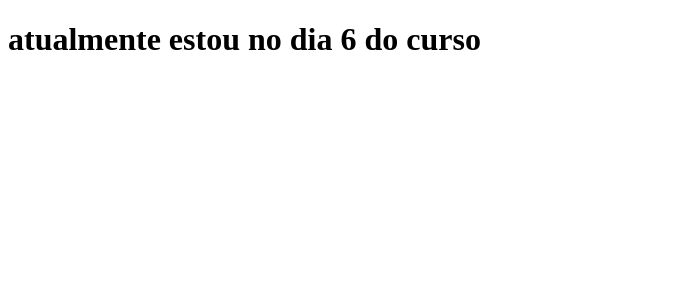
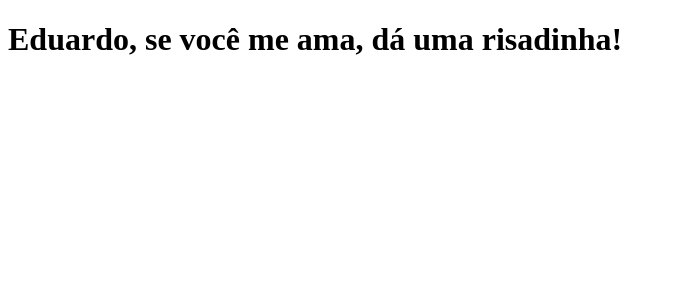
Before and after one commit to mariahoppe/clone.tabnews, a Next.js app: page / in a window 1280 px wide. Shown: the top 300 px of the page, without its empty margins (0-675 px from the left). Built offline with nearby package versions, Linux system fonts and the light colour scheme.

Commit message:
modifica frase

```diff
--- a/pages/index.js
+++ b/pages/index.js
@@ -1,5 +1,5 @@
 function Home() {
-    return <h1> atualmente estou no dia 6 do curso </h1>
+    return <h1> Eduardo, se você me ama, dá uma risadinha! </h1>
 }
 
 export default Home;
```
